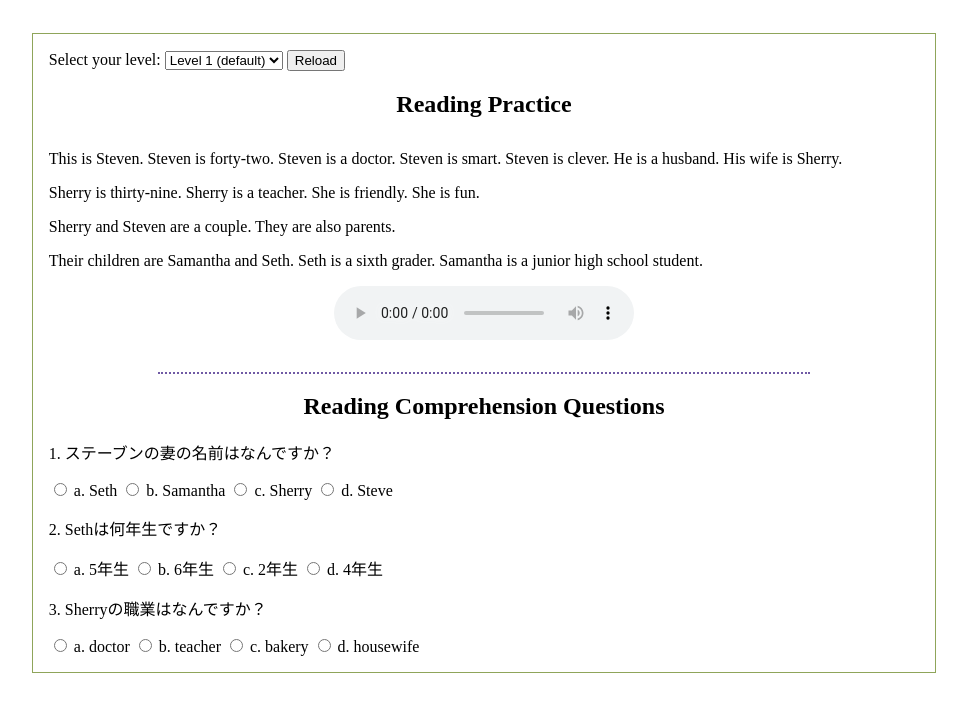
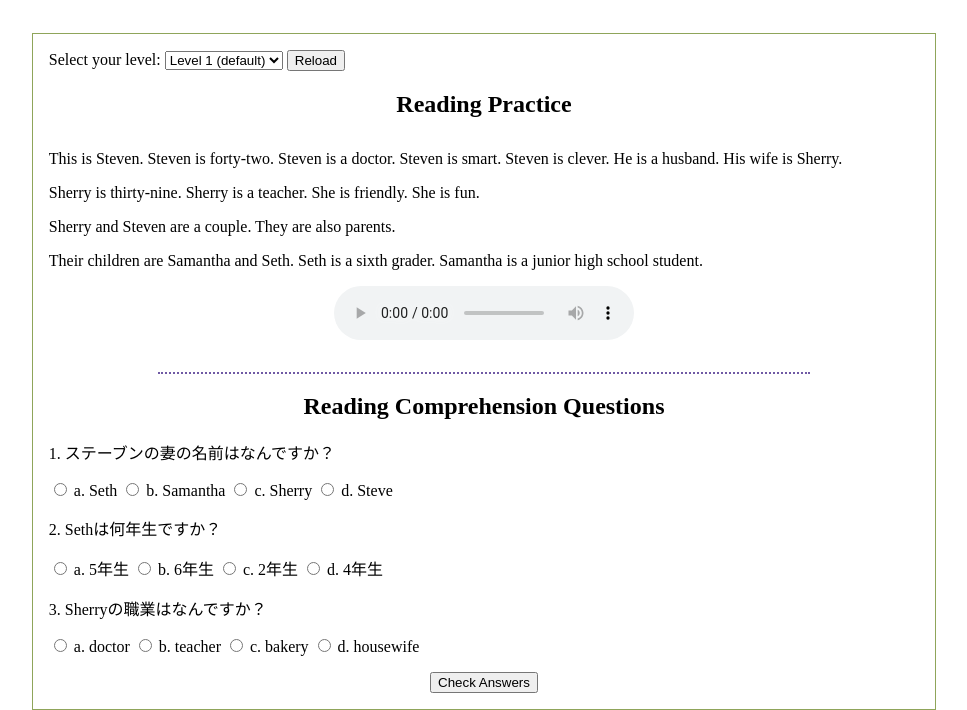
Before and after one commit to Arlots/PersonalProject, a plain HTML site: page readingPages/beVerbReading.html in a window 1280 px wide. Shown: the part 1055-1765 px from the top of the page, without its empty margins (156-1123 px from the left). Before the commit the page ends 1728 px from the top, so only its background shows below. Drawn offline with Linux system fonts and the light colour scheme.

Commit message:
added button and placeholder function to check reading comprehension answers. Will work out code during next coding session.

```diff
--- a/readingPages/beVerbReading.html
+++ b/readingPages/beVerbReading.html
@@ -118,6 +118,7 @@
                     <input type="radio" id="readingComp3D" name="readingComp3_Answer" value="housewife">
                     <label for="readingComp3D" id="answerLabel3D"></label>
 
+                    <button type="button" onclick="readingCheck" id="readingCheck">Check Answers</button>
             </div>
 
 
--- a/readingPages/beVerbReadingJavascript.js
+++ b/readingPages/beVerbReadingJavascript.js
@@ -247,3 +247,7 @@ function loadDefaultReading() {
 };
 
 loadDefaultReading();
+
+function readingCheck(){
+
+}
--- a/style.css
+++ b/style.css
@@ -174,6 +174,11 @@ table {
     margin-bottom: 2em;
 }
 
+#readingCheck {
+    display: block;
+    margin: auto;
+    margin-top: 16px;
+}
 /*Decided to leave as default styling for now*/
 /*.checkAnswerButton {
     background-color: #8FA55A;
```
